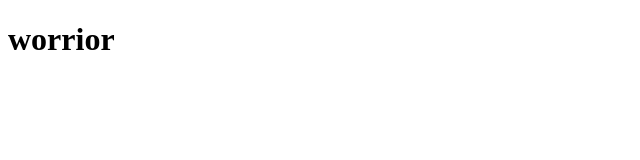
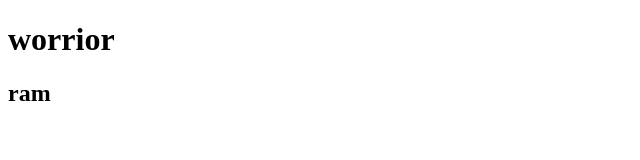
Before and after one commit to Subhash0487/fullstack_batch, a plain HTML site: page index.html in a window 1280 px wide. Shown: the full height of the page, 0-640 px from the left. Drawn offline with Linux system fonts and the light colour scheme.

Commit message:
new update

```diff
--- a/index.html
+++ b/index.html
@@ -8,5 +8,6 @@
 </head>
 <body>
     <h1> worrior</h1>
+    <h2>ram</h2>
 </body>
 </html>
```
